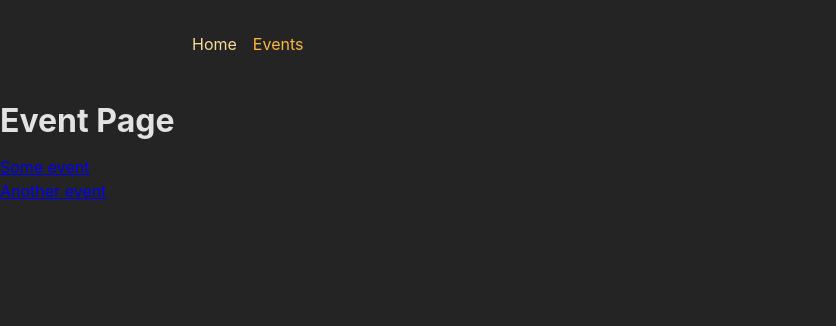
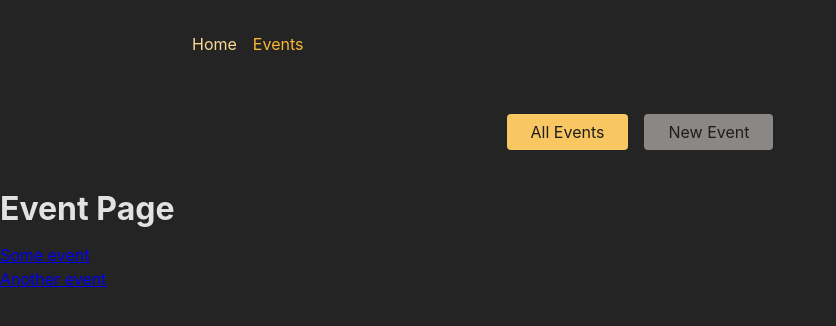
Before and after one commit to GiorgiBabunashvili/RouterRC, a React (Create React App) app in the folder frontend/: page /events in a window 1280 px wide. Shown: the top 326 px of the page, without its empty margins (0-836 px from the left). Built offline with nearby package versions, Linux system fonts and the light colour scheme.

Commit message:
event navigation

```diff
--- a/frontend/src/App.js
+++ b/frontend/src/App.js
@@ -5,6 +5,7 @@
 import NewEventPage from "./pages/NewEvent";
 import EditEventPage from "./pages/EditEvent";
 import RootLayout from "./pages/Root";
+import EventsRootLeyout from "./pages/EventsRoot";
 
 const router = createBrowserRouter([
   {
@@ -12,10 +13,16 @@
     element: <RootLayout />,
     children: [
       { index: true, element: <HomePage /> },
-      { path: "events", element: <EventsPage /> },
-      { path: "events/:eventId", element: <EventDetailPage /> },
-      { path: "events/new", element: <NewEventPage /> },
-      { path: "events/:eventId/edit", element: <EditEventPage /> },
+      {
+        path: "events",
+        element: <EventsRootLeyout />,
+        children: [
+          { index: true, element: <EventsPage /> },
+          { path: ":eventId", element: <EventDetailPage /> },
+          { path: "new", element: <NewEventPage /> },
+          { path: ":eventId/edit", element: <EditEventPage /> },
+        ],
+      },
     ],
   },
 ]);
--- a/frontend/src/components/EventsNavigation.js
+++ b/frontend/src/components/EventsNavigation.js
@@ -1,4 +1,5 @@
-import classes from './EventsNavigation.module.css';
+import { NavLink } from "react-router-dom";
+import classes from "./EventsNavigation.module.css";
 
 function EventsNavigation() {
   return (
@@ -6,10 +7,25 @@
       <nav>
         <ul className={classes.list}>
           <li>
-            <a href="/events">All Events</a>
+            <NavLink
+              to="/events"
+              className={({ isActive }) =>
+                isActive ? classes.active : undefined
+              }
+              end
+            >
+              All Events
+            </NavLink>
           </li>
           <li>
-            <a href="/events/new">New Event</a>
+            <NavLink
+              to="/events/new"
+              className={({ isActive }) =>
+                isActive ? classes.active : undefined
+              }
+            >
+              New Event
+            </NavLink>
           </li>
         </ul>
       </nav>
--- a/frontend/src/pages/EventDetail.js
+++ b/frontend/src/pages/EventDetail.js
@@ -5,7 +5,7 @@
   return (
     <>
       <h1>Event Detail Page</h1>
-      <p>eventId: {params.eventId}</p>
+      <p>event ID: {params.eventId}</p>
     </>
   );
 };
--- /dev/null
+++ b/frontend/src/pages/EventsRoot.js
@@ -0,0 +1,13 @@
+import { Outlet } from "react-router-dom";
+import EventsNavigation from "../components/EventsNavigation";
+
+const EventsRootLeyout = () => {
+  return (
+    <>
+      <EventsNavigation />
+      <Outlet />
+    </>
+  );
+};
+
+export default EventsRootLeyout;
```
